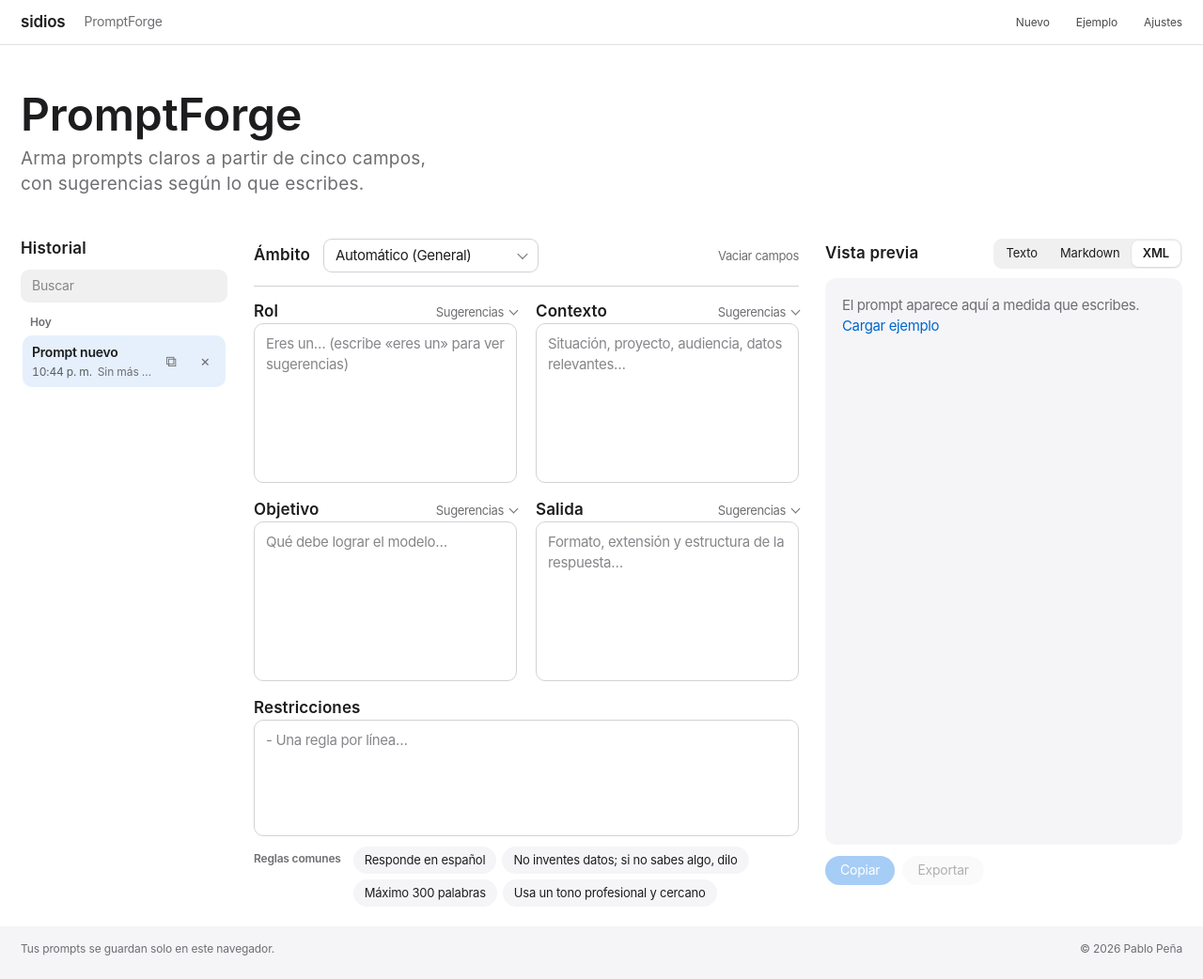
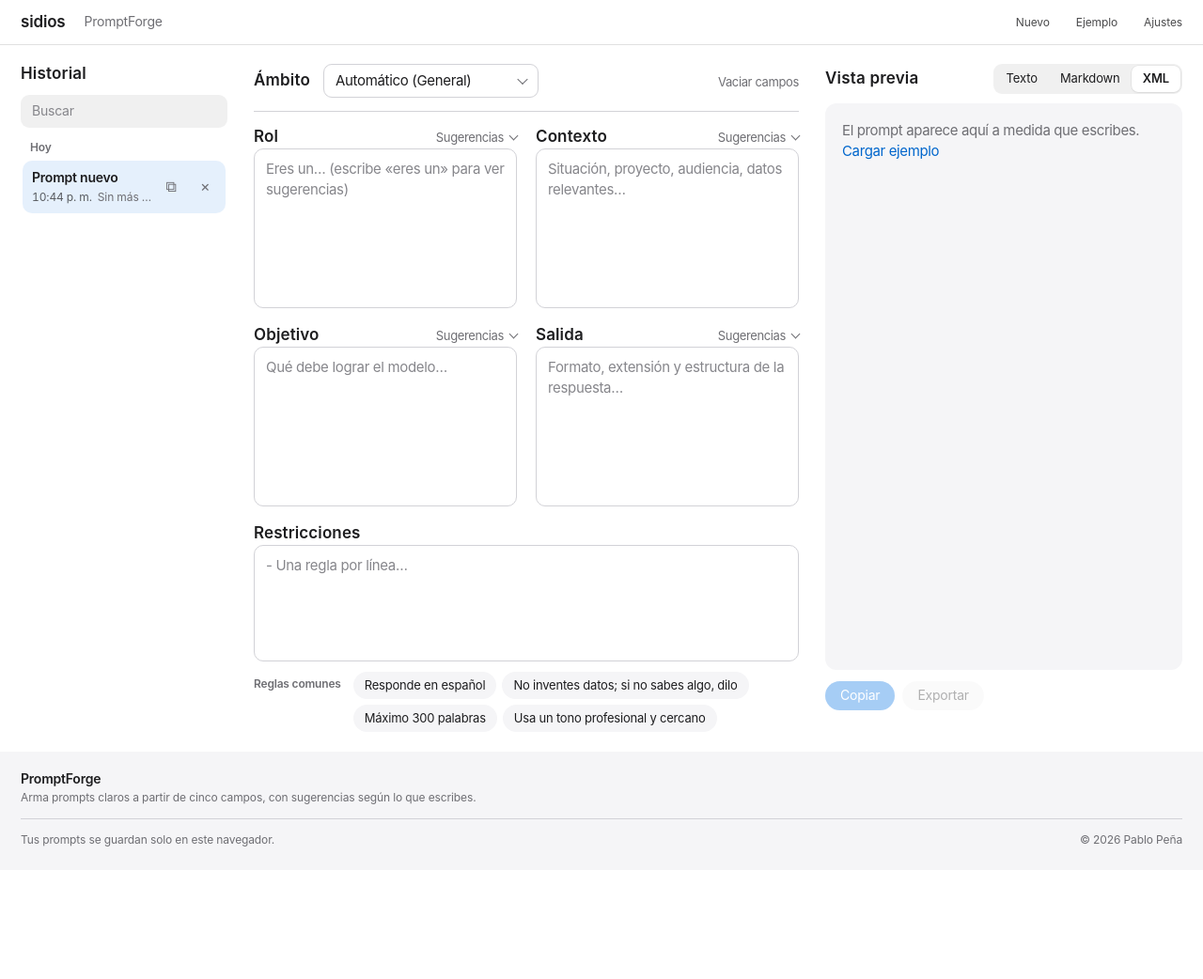
Before and after one commit to sidios1/prompt.sidios.cl, a plain HTML site: page index.html in a window 1280 px wide. Shown: the whole page at 94% size. After the commit the page ends 926 px from the top, so only its background shows below. Drawn offline with Linux system fonts and the light colour scheme.

Commit message:
La página empieza con la herramienta; título y descripción pasan al pie
Co-Authored-By: Claude Opus 5.5 <noreply@anthropic.com>

```diff
--- a/assets/styles.css
+++ b/assets/styles.css
@@ -99,9 +99,8 @@ button { font: inherit; color: inherit; letter-spacing: inherit; }
 .nav-btn:hover { opacity: 1; }
 
 /* ===================== HERO ===================== */
-.hero { padding-top: calc(var(--nav-h) + 48px); padding-bottom: 24px; }
-.hero-name { font-size: 48px; line-height: 1.08; font-weight: 600; letter-spacing: -0.003em; }
-.hero-sub { font-size: 19px; line-height: 1.42; letter-spacing: 0.012em; color: var(--text-2); margin-top: 8px; max-width: 64ch; text-wrap: balance; }
+/* La página empieza directamente con la herramienta, bajo la barra fija */
+main.app { margin-top: var(--nav-h); }
 
 /* ===================== LAYOUT ===================== */
 .app {
@@ -275,8 +274,12 @@ textarea:focus { border-color: var(--button); box-shadow: 0 0 0 3px var(--focus)
 
 /* ===================== FOOTER ===================== */
 footer { background: var(--bg-alt); color: var(--text-2); font-size: 12px; line-height: 1.33; letter-spacing: -0.01em; }
-.footer-inner { display: flex; flex-wrap: wrap; justify-content: space-between; gap: 8px 24px; padding-top: 16px; padding-bottom: 24px; }
+.footer-inner { padding-top: 20px; padding-bottom: 24px; }
 .footer-inner a { color: var(--text-2); }
+.footer-about { padding-bottom: 14px; border-bottom: 1px solid var(--rule); }
+.footer-name { font-size: 14px; font-weight: 600; letter-spacing: -0.016em; color: var(--text); }
+.footer-about p + p { margin-top: 2px; }
+.footer-meta { display: flex; flex-wrap: wrap; justify-content: space-between; gap: 8px 24px; padding-top: 14px; }
 
 /* ===================== DIALOG / TOAST ===================== */
 .dialog {
@@ -330,9 +333,6 @@ kbd { font-family: var(--font); font-size: 12px; border-radius: 5px; padding: 1p
 @media (max-width: 734px) {
   .nav-inner { gap: 14px; }
   .nav-links { gap: 18px; }
-  .hero { padding-top: calc(var(--nav-h) + 32px); padding-bottom: 8px; }
-  .hero-name { font-size: 40px; }
-  .hero-sub { font-size: 17px; line-height: 1.47; }
   .field { padding: 24px 0; }
   .field-title { font-size: 21px; line-height: 1.19; }
 }
@@ -394,17 +394,6 @@ kbd { font-family: var(--font); font-size: 12px; border-radius: 5px; padding: 1p
 .consent-actions { display: flex; gap: 8px; margin-left: auto; }
 @media (max-width: 834px) {
   .consent { bottom: calc(76px + env(safe-area-inset-bottom)); }
-}
-
-/* ===================== MOVIMIENTO ===================== */
-/* Solo una entrada breve del encabezado; los paneles de trabajo no se animan. */
-@keyframes rise {
-  from { opacity: 0; transform: translateY(12px); }
-  to { opacity: 1; transform: none; }
-}
-@media (prefers-reduced-motion: no-preference) {
-  .hero-name, .hero-sub { animation: rise .5s cubic-bezier(0.28, 0.11, 0.32, 1) both; }
-  .hero-sub { animation-delay: .08s; }
 }
 
 /* ===================== ESCRITORIO: TODO EN UNA PANTALLA ===================== */
--- a/index.html
+++ b/index.html
@@ -28,10 +28,7 @@
     </div>
   </nav>
 
-  <header class="hero wrap">
-    <h1 class="hero-name">PromptForge</h1>
-    <p class="hero-sub">Arma prompts claros a partir de cinco campos, con sugerencias según lo que escribes.</p>
-  </header>
+  <h1 class="sr-only">PromptForge</h1>
 
   <main class="app wrap">
 
@@ -94,8 +91,14 @@
 
   <footer>
     <div class="wrap footer-inner">
-      <span>Tus prompts se guardan solo en este navegador.</span>
-      <span>© <span id="year"></span> <a href="https://sidios.cl">Pablo Peña</a></span>
+      <div class="footer-about">
+        <p class="footer-name">PromptForge</p>
+        <p>Arma prompts claros a partir de cinco campos, con sugerencias según lo que escribes.</p>
+      </div>
+      <div class="footer-meta">
+        <span>Tus prompts se guardan solo en este navegador.</span>
+        <span>© <span id="year"></span> <a href="https://sidios.cl">Pablo Peña</a></span>
+      </div>
     </div>
   </footer>
 
```
